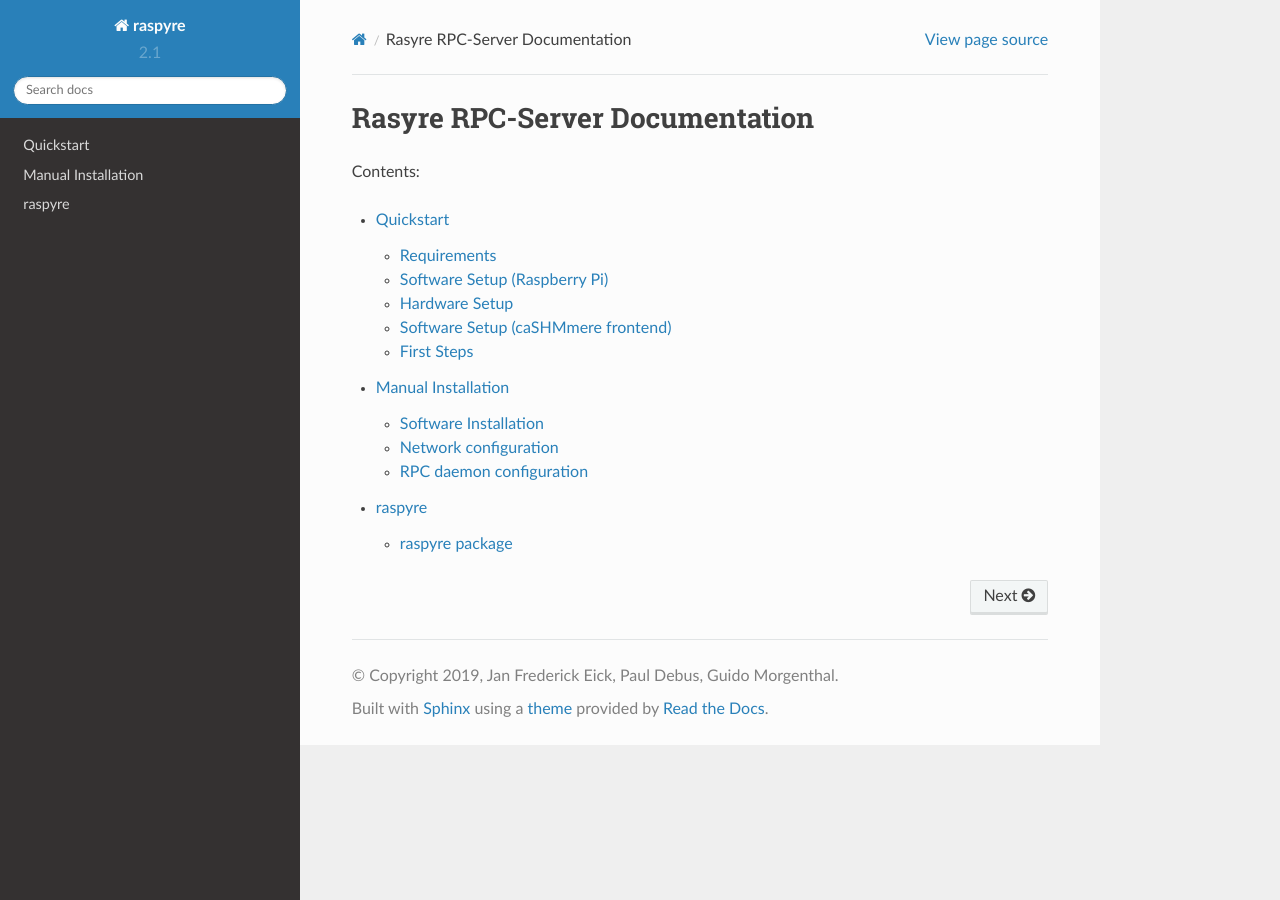
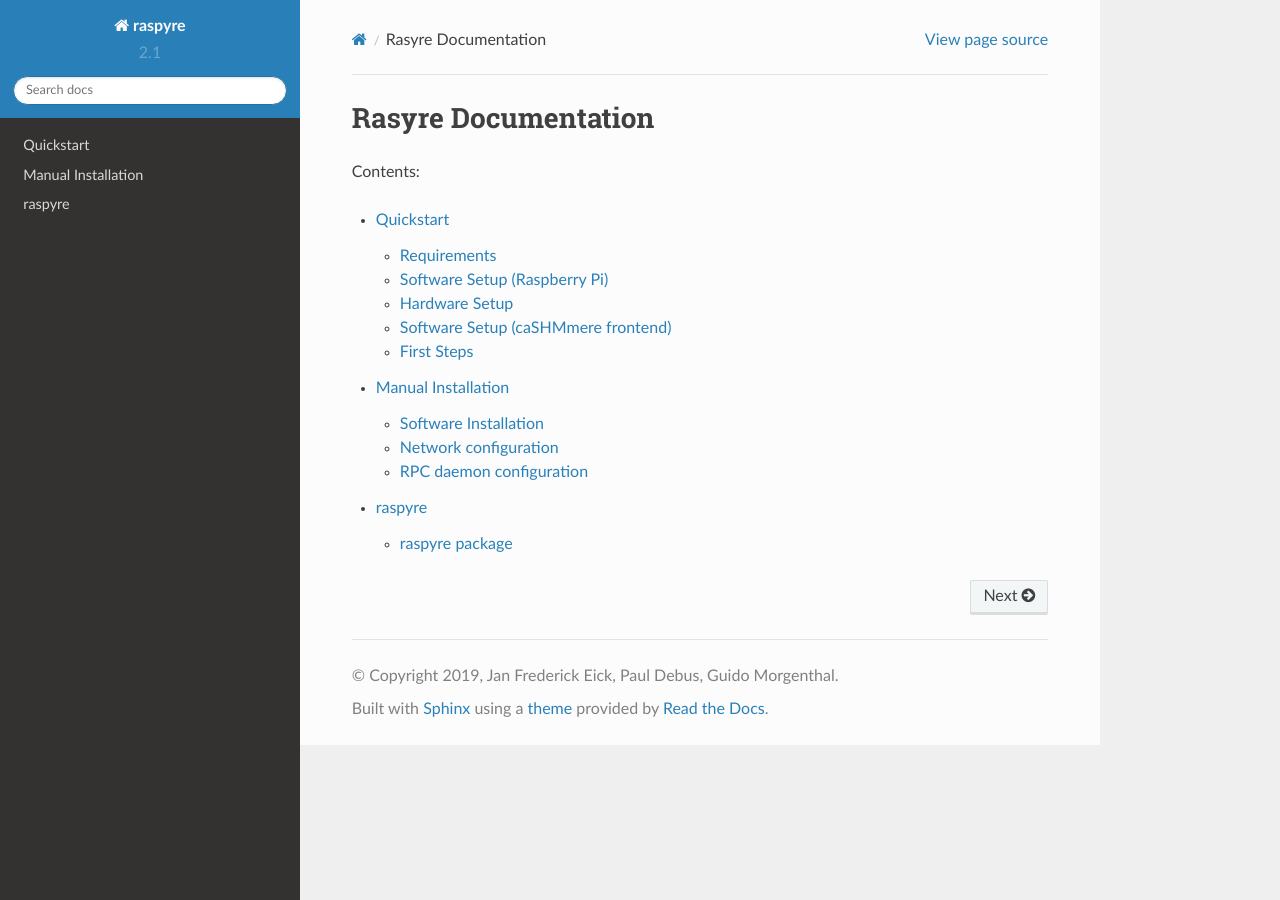
Before and after one commit to msk-buw/raspyre, a Sphinx documentation site: the page built from docs/index.rst, in a window 1280 px wide. Built offline with Sphinx 7.4.7 and the Read the Docs theme 2.0.0, drawn with Linux system fonts in a browser that asks for light colours.

Commit message:
FIX rtd changes

```diff
--- a/docs/index.rst
+++ b/docs/index.rst
@@ -3,8 +3,8 @@
    You can adapt this file completely to your liking, but it should at least
    contain the root `toctree` directive.
 
-Rasyre RPC-Server Documentation
-===============================
+Rasyre Documentation
+====================
 
 Contents:
 
--- a/docs/quickstart.rst
+++ b/docs/quickstart.rst
@@ -112,7 +112,6 @@ Frontend software
    .. _mainwindow:
    .. figure:: images/screen_main.JPG
        :alt: caSHMere main interface after startup.
-       :width: 800px
 
        **caSHMere** main interface after startup.
 
```
Also changed, not shown: README.rst (+14 -12 lines).
